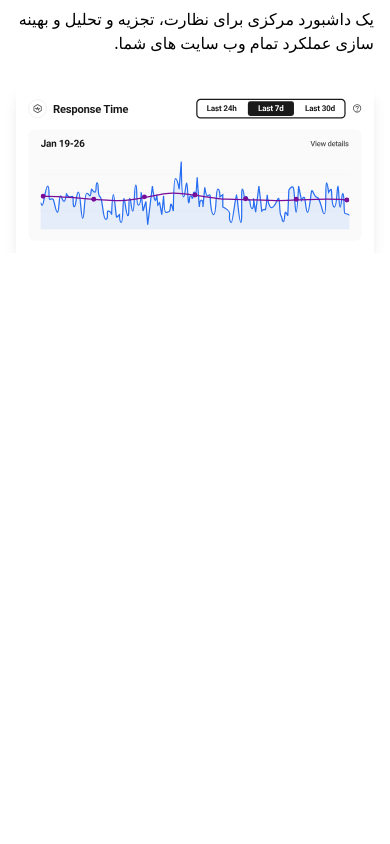
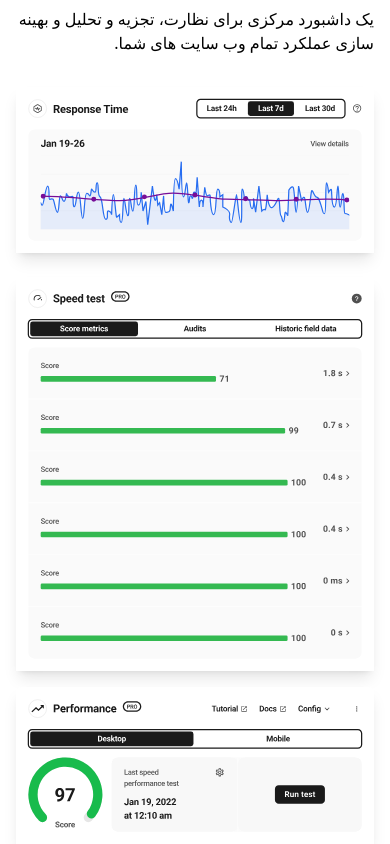
Before and after one commit to mahyarErshad/hummingbird, a React (Create React App) app: page / in a window 390 px wide. Shown: the part 705-1549 px from the top of the page. Before the commit the page ends 958 px from the top, so only its background shows below. Built offline with nearby package versions, Linux system fonts and the light colour scheme; a web font is replaced by a local one.

Commit message:
Created a responsive container for other banners

```diff
--- a/src/Components/Body/Banner.jsx
+++ b/src/Components/Body/Banner.jsx
@@ -3,6 +3,8 @@ import { ReactComponent as BannerImage } from "../../assets/images/banner.svg";
 import fiveStars from "../../assets/images/fiveStars.jpg";
 import trustPilot from "../../assets/images/trustPilot.JPG";
 import responseTime from "../../assets/images/ResponseTime.svg";
+import speedTest from "../../assets/images/speedTest.svg";
+import performance from "../../assets/images/performance.svg";
 
 function Banner() {
   return (
@@ -27,6 +29,14 @@ function Banner() {
           <img src={responseTime} alt="response time" className="shadow-lg mx-auto" />
         </div>
       </div>
+      <div className="flex max-md:flex-center md:items-start md:justify-between w-full max-md:flex-col max-md:gap-4 md:gap-8 max-md:mt-6 md:mt-8">
+        <div className="w-2/4 max-md:w-full">
+          <img src={speedTest} alt="response time" className="shadow-lg mx-auto" />
+        </div>
+        <div className="w-2/4 max-md:w-full">
+          <img src={performance} alt="response time" className="shadow-lg mx-auto" />
+        </div>
+      </div>
     </>
   );
 }
```
